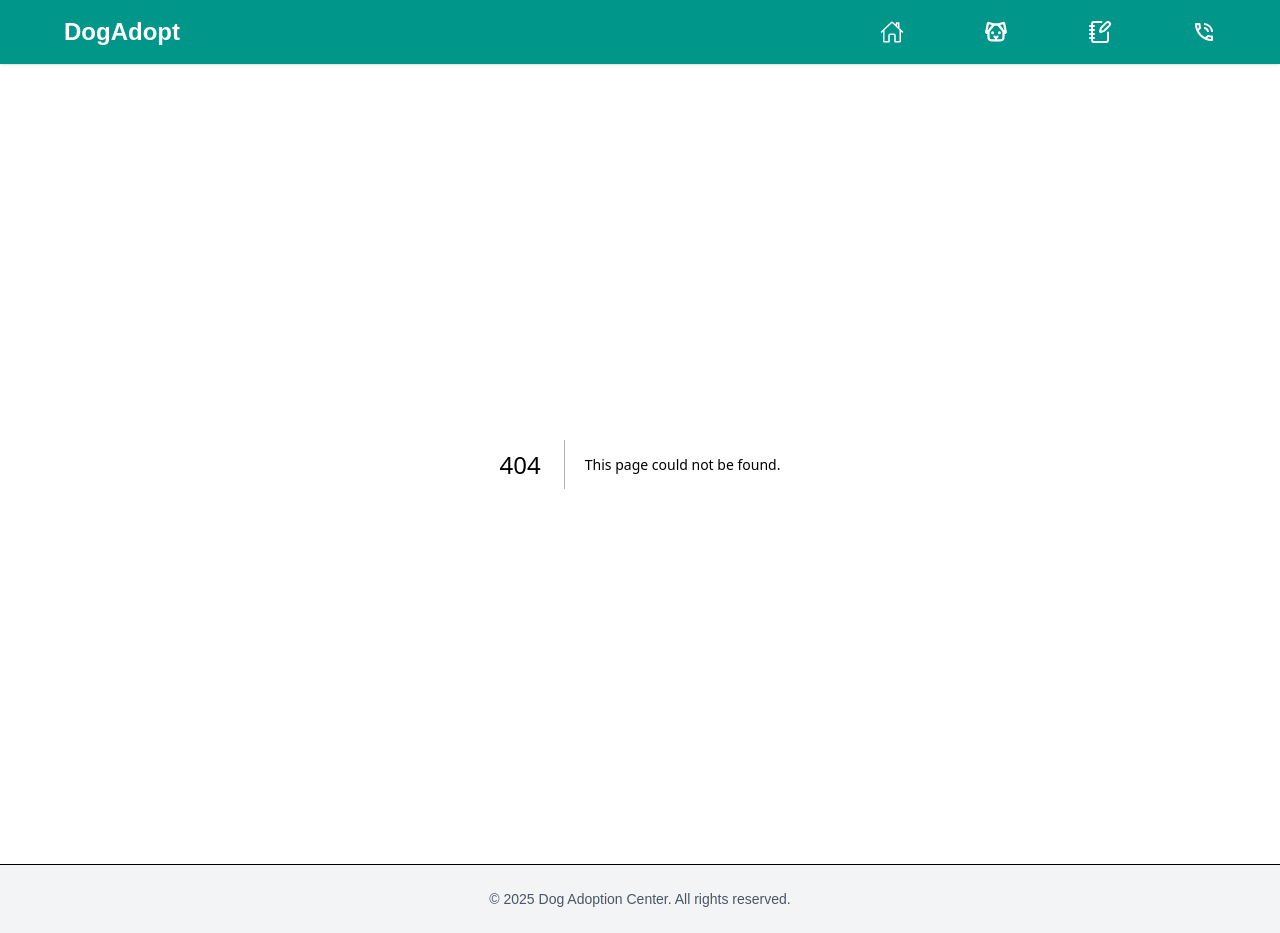
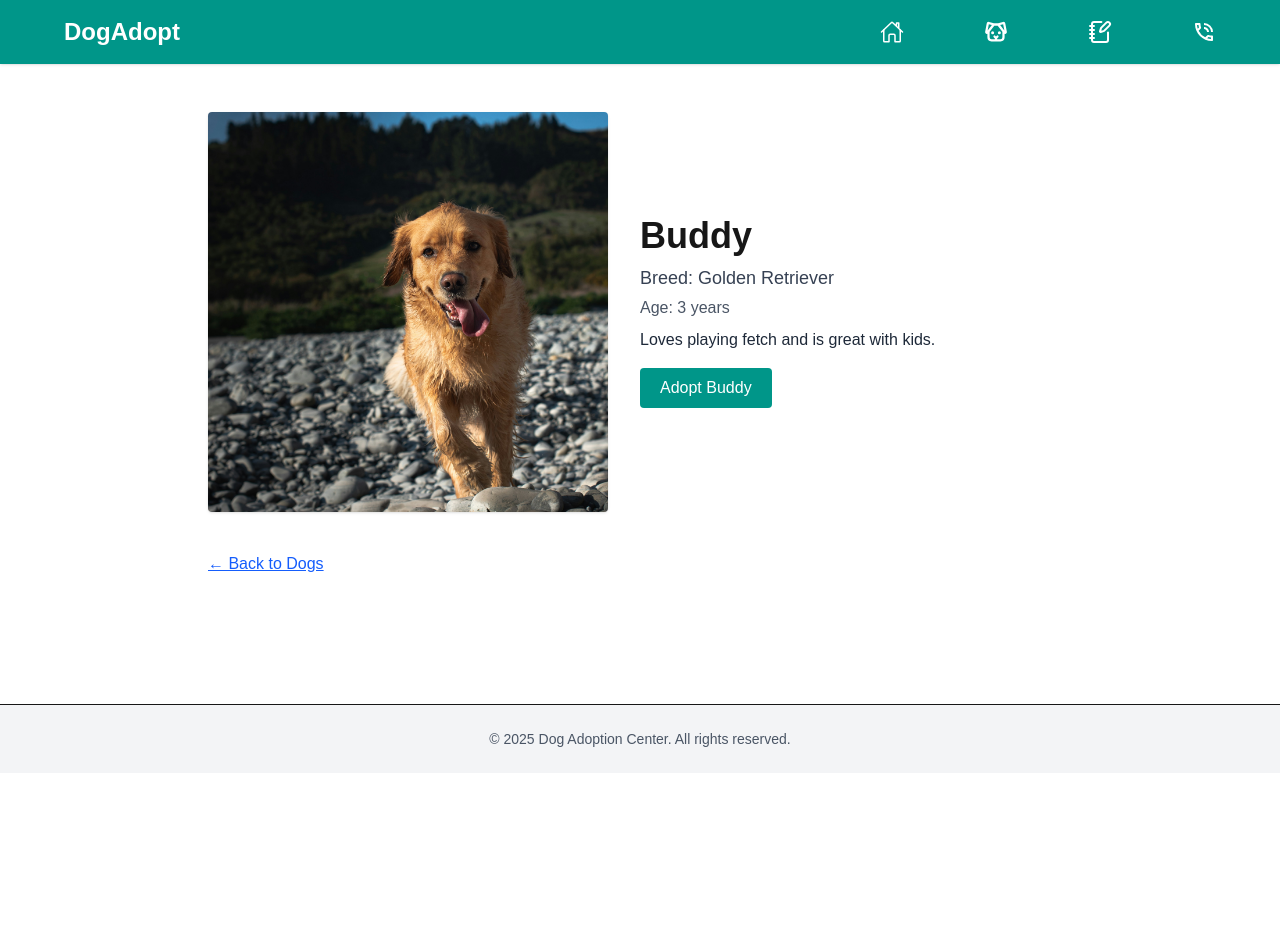
Before and after one commit to manishbisht12/Dog-Adopt, a Next.js app: page /dogs/1 in a window 1280 px wide. Before the commit this address had no page. After the commit the page ends 800 px from the top, so only its background shows below. Built offline with nearby package versions, Linux system fonts and the light colour scheme.

Commit message:
dog details

```diff
--- /dev/null
+++ b/app/dogs/[id]/page.js
@@ -0,0 +1,49 @@
+import dogs from "../../../lib/dogs";
+
+export default function DogDetailPage({ params }) {
+  const dog = dogs.find((d) => d.id === params.id);
+
+  if (!dog) {
+    return (
+      <div className="max-w-4xl mx-auto py-16 px-4 text-center">
+        <h1 className="text-3xl font-bold text-red-600 mb-4">Dog Not Found</h1>
+        <a href="/dogs" className="text-blue-600 underline">
+          ← Back to Dogs
+        </a>
+      </div>
+    );
+  }
+
+  return (
+    <main className="max-w-4xl mx-auto py-12 px-4">
+      <div className="flex flex-col md:flex-row items-center gap-8">
+        <img
+          src={dog.image}
+          alt={dog.name}
+          width={400}
+          height={300}
+          className="rounded shadow"
+        />
+        <div>
+          <h1 className="text-4xl font-bold mb-2">{dog.name}</h1>
+          <p className="text-gray-700 text-lg mb-1">Breed: {dog.breed}</p>
+          <p className="text-gray-600 mb-2">Age: {dog.age} years</p>
+          <p className="text-gray-800 mb-4">{dog.description}</p>
+
+          <a
+            href={`/adopt/${dog.id}`}
+            className="inline-block bg-teal-600 text-white px-5 py-2 rounded hover:bg-teal-700"
+          >
+            Adopt {dog.name}
+          </a>
+        </div>
+      </div>
+
+      <div className="mt-10">
+        <a href="/dogs" className="text-blue-600 underline">
+          ← Back to Dogs
+        </a>
+      </div>
+    </main>
+  );
+}
--- /dev/null
+++ b/lib/dogs.js
@@ -0,0 +1,54 @@
+// lib/dogs.js
+
+const dogs = [
+  {
+    id: "1",
+    name: "Buddy",
+    breed: "Golden Retriever",
+    age: 3,
+    image: "/images/dogs/buddy.jpg",
+    description: "Loves playing fetch and is great with kids.",
+  },
+  {
+    id: "2",
+    name: "Luna",
+    breed: "Beagle",
+    age: 2,
+    image: "/images/dogs/luna.jpg",
+    description: "Energetic and friendly. Loves belly rubs.",
+  },
+  {
+    id: "3",
+    name: "Max",
+    breed: "Labrador",
+    age: 4,
+    image: "/images/dogs/max.jpg",
+    description: "Gentle giant with a calm personality.",
+  },
+  {
+    id: "4",
+    name: "Dogesh",
+    breed: "Dog",
+    age: 4,
+    image: "/images/dogs/dogesh.jpg",
+    description: "Very chill. Good boi. Much wow.",
+  },
+  {
+    id: "5",
+    name: "Hassu",
+    breed: "Husky",
+    age: 2,
+    image: "/images/dogs/hassu.jpg",
+    description: "Talkative and super fluffy!",
+  },
+  {
+    id: "6",
+    name: "Jerry",
+    breed: "German Shepherd",
+    age: 7,
+    image: "/images/dogs/jerry.jpg",
+    description: "Loyal protector and well-trained.",
+  },
+];
+
+export default dogs;
```
